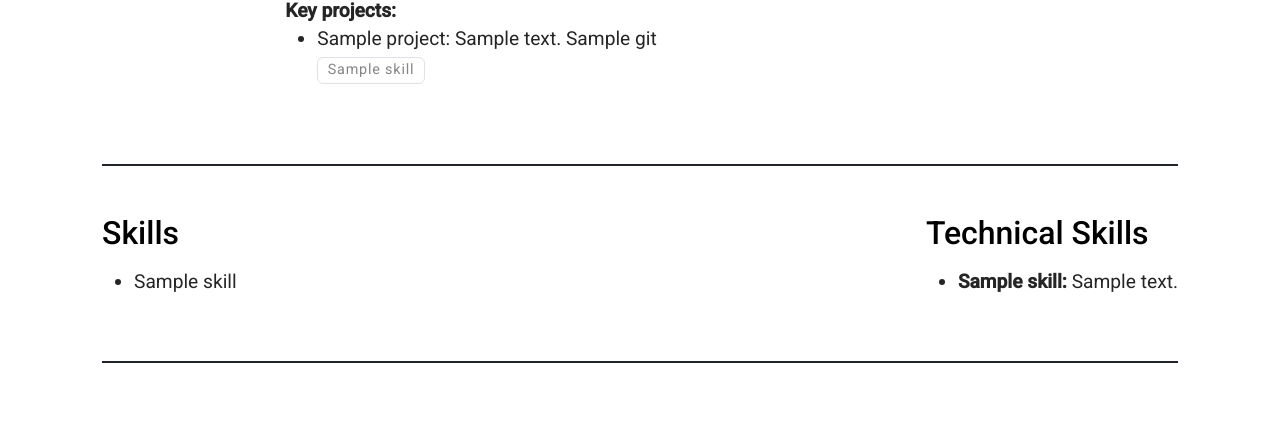
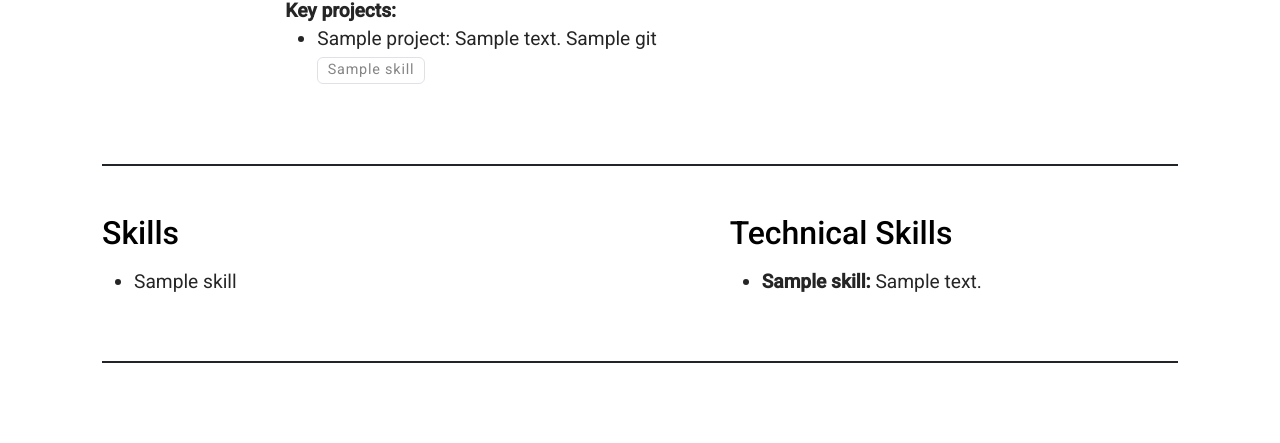
Before and after one commit to disaa0/web-resume, a Python web app: template templates/index.html in a window 1280 px wide. Shown: the part 441-884 px from the top of the page. Run offline with Jinja, Linux system fonts and the light colour scheme; the template is opened without the code that fills it: most values are stand-ins (such as "Sample title", 1, 10 or a date in 2020); some libraries are stand-ins or nearby versions.

Commit message:
updated styles.css

```diff
--- a/assets/styles.css
+++ b/assets/styles.css
@@ -48,6 +48,10 @@ h1, h2, h3, h4 {
 
     .print-h4 {
         font-size: 1rem !important;
+    }
+
+    .print-single-row {
+        width: 100%;
     }
 
     .page {
--- a/templates/index.html
+++ b/templates/index.html
@@ -19,10 +19,10 @@
     <div class="container page">
         <div class="border-bottom border-2 border-print-0 border-dark mb-5 pb-5 pb-print-0 mb-print-1">
             <div class="row">
-                <div class="col-4 col-md-3 col-lg-2 d-none d-md-block align-md-self-center text-center d-print-none">
+                <div class="col-2 m-auto d-none d-md-block align-md-self-center text-center d-print-none">
                     <img src="photo.jpg" class="rounded-circle img-fluid" alt="Personal photo">
                 </div>
-                <div class="col-print-6 col-12 col-md-4 d-flex justify-content-between flex-column">
+                <div class="col-print-6 col-5 me-auto d-flex justify-content-between flex-column">
                     <div>
                         <h1 class="mb-0">{{ data.name }}</h1>
                         <div class="fs-3">{{ data.title }}</div>
@@ -42,7 +42,7 @@
                     </div>
                 </div>
 
-                <div class="col-print-6 col-12 col-md-5 offset-lg-2 col-lg-4">
+                <div class="col-print-6 col-5">
                     <ul class="list-group list-group-flush">
                         {% for fact in data.facts %}
                         <li class="list-group-item d-flex justify-content-between align-items-start">
@@ -89,8 +89,8 @@
             {% endfor %}
         </div>
 
-        <div class="print-single-row skills-container border-bottom border-2 border-print-0 border-dark mb-5 pb-5 pb-print-0 mb-print-1">
-            <div class="">
+        <div class="col-12 print-single-row skills-container border-bottom border-2 border-print-0 border-dark mb-5 pb-5 pb-print-0 mb-print-1">
+            <div class="col-7 print-single-row">
                 <h2 class="mb-3 print-h2 mb-print-05">Skills</h2>
                 <div class="mt-3 mb-print-05">
                     <ul>
@@ -104,7 +104,7 @@
                     </ul>
                 </div>
             </div>
-            <div class="offset-lg-1">
+            <div class="col-5 print-single-row">
                 <h2 class="mb-3 print-h2 mb-print-05">Technical Skills</h2>
                 <div class="mt-3 mb-print-05">
                     <ul>
```
